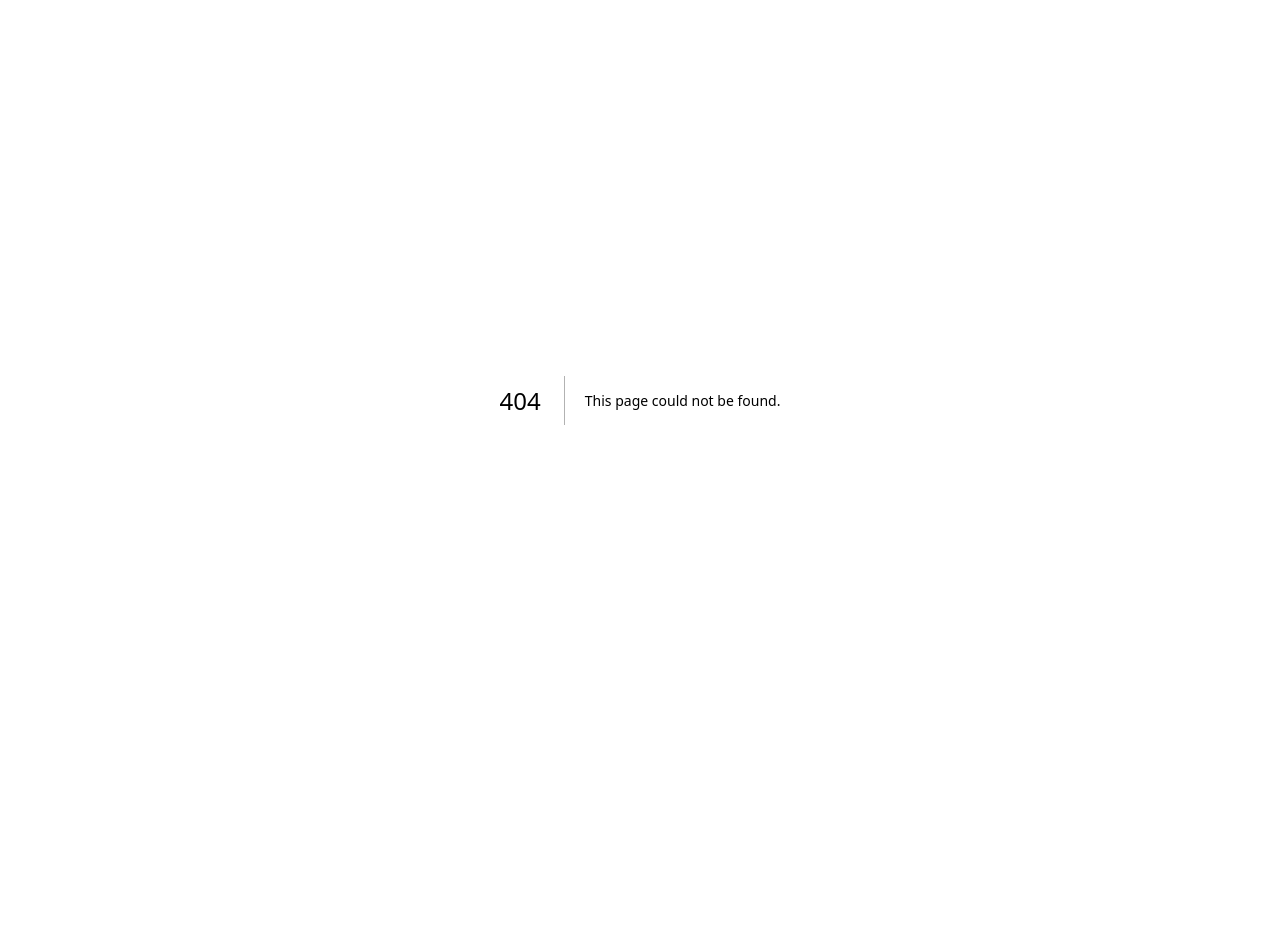
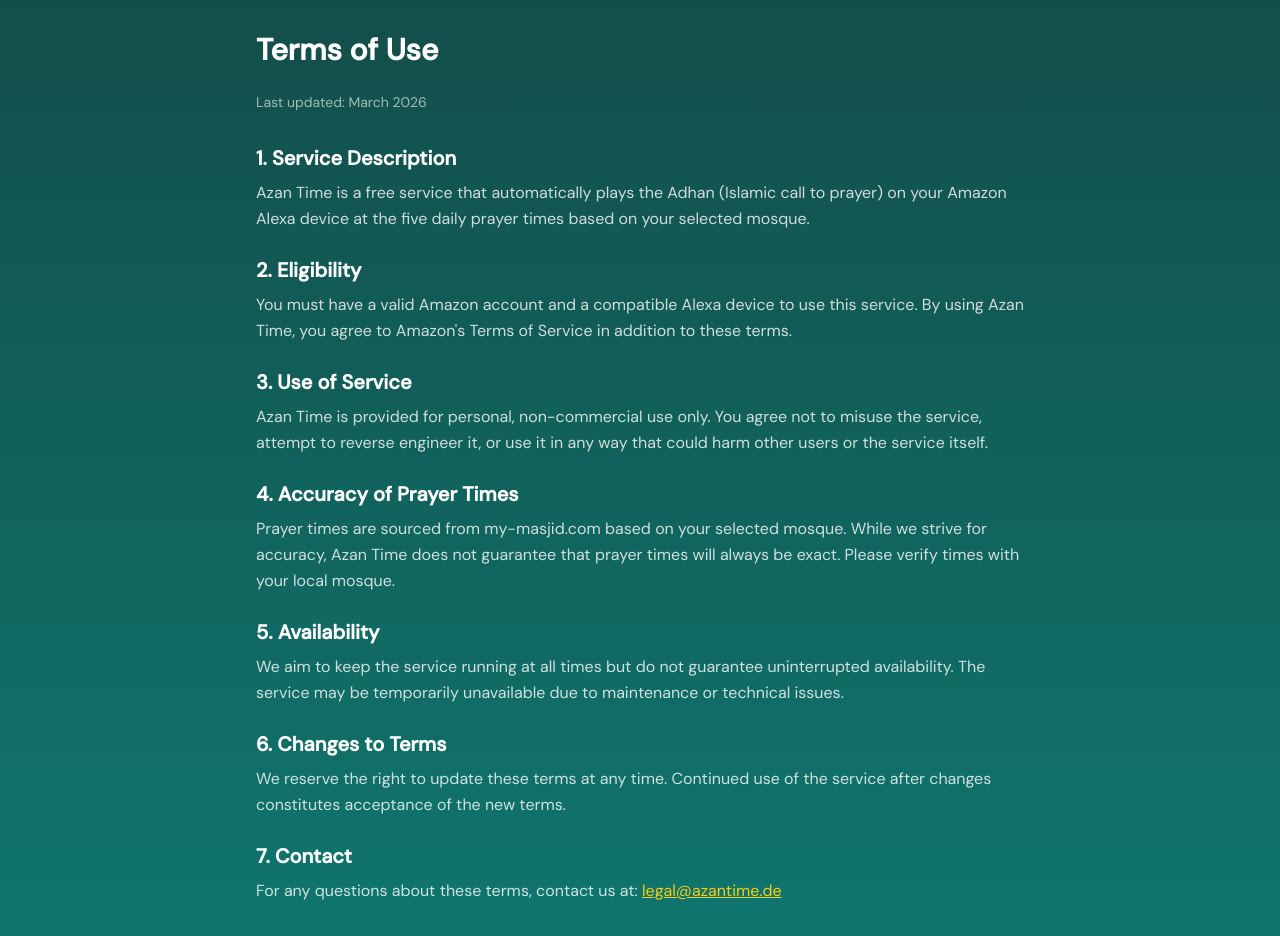
Before and after one commit to asimbilaladil/azan-time, a Next.js app in the folder frontend/nextjs-app/: page /terms in a window 1280 px wide. Before the commit this address had no page. Before the commit the page ends 800 px from the top, so only its background shows below. Built offline with nearby package versions, Linux system fonts and the light colour scheme.

Commit message:
Create page.tsx

```diff
--- /dev/null
+++ b/frontend/nextjs-app/app/terms/page.tsx
@@ -0,0 +1,47 @@
+export default function TermsPage() {
+  return (
+    <main className="min-h-screen bg-gradient-to-b from-teal-900 to-teal-700 text-white p-8">
+      <div className="max-w-3xl mx-auto">
+        <h1 className="text-3xl font-bold mb-6">Terms of Use</h1>
+        <p className="text-sm opacity-60 mb-8">Last updated: March 2026</p>
+
+        <section className="space-y-6 text-white/80 leading-relaxed">
+          <div>
+            <h2 className="text-xl font-semibold text-white mb-2">1. Service Description</h2>
+            <p>Azan Time is a free service that automatically plays the Adhan (Islamic call to prayer) on your Amazon Alexa device at the five daily prayer times based on your selected mosque.</p>
+          </div>
+
+          <div>
+            <h2 className="text-xl font-semibold text-white mb-2">2. Eligibility</h2>
+            <p>You must have a valid Amazon account and a compatible Alexa device to use this service. By using Azan Time, you agree to Amazon's Terms of Service in addition to these terms.</p>
+          </div>
+
+          <div>
+            <h2 className="text-xl font-semibold text-white mb-2">3. Use of Service</h2>
+            <p>Azan Time is provided for personal, non-commercial use only. You agree not to misuse the service, attempt to reverse engineer it, or use it in any way that could harm other users or the service itself.</p>
+          </div>
+
+          <div>
+            <h2 className="text-xl font-semibold text-white mb-2">4. Accuracy of Prayer Times</h2>
+            <p>Prayer times are sourced from my-masjid.com based on your selected mosque. While we strive for accuracy, Azan Time does not guarantee that prayer times will always be exact. Please verify times with your local mosque.</p>
+          </div>
+
+          <div>
+            <h2 className="text-xl font-semibold text-white mb-2">5. Availability</h2>
+            <p>We aim to keep the service running at all times but do not guarantee uninterrupted availability. The service may be temporarily unavailable due to maintenance or technical issues.</p>
+          </div>
+
+          <div>
+            <h2 className="text-xl font-semibold text-white mb-2">6. Changes to Terms</h2>
+            <p>We reserve the right to update these terms at any time. Continued use of the service after changes constitutes acceptance of the new terms.</p>
+          </div>
+
+          <div>
+            <h2 className="text-xl font-semibold text-white mb-2">7. Contact</h2>
+            <p>For any questions about these terms, contact us at: <a href="mailto:legal@azantime.de" className="text-yellow-400 underline">legal@azantime.de</a></p>
+          </div>
+        </section>
+      </div>
+    </main>
+  )
+}
```
